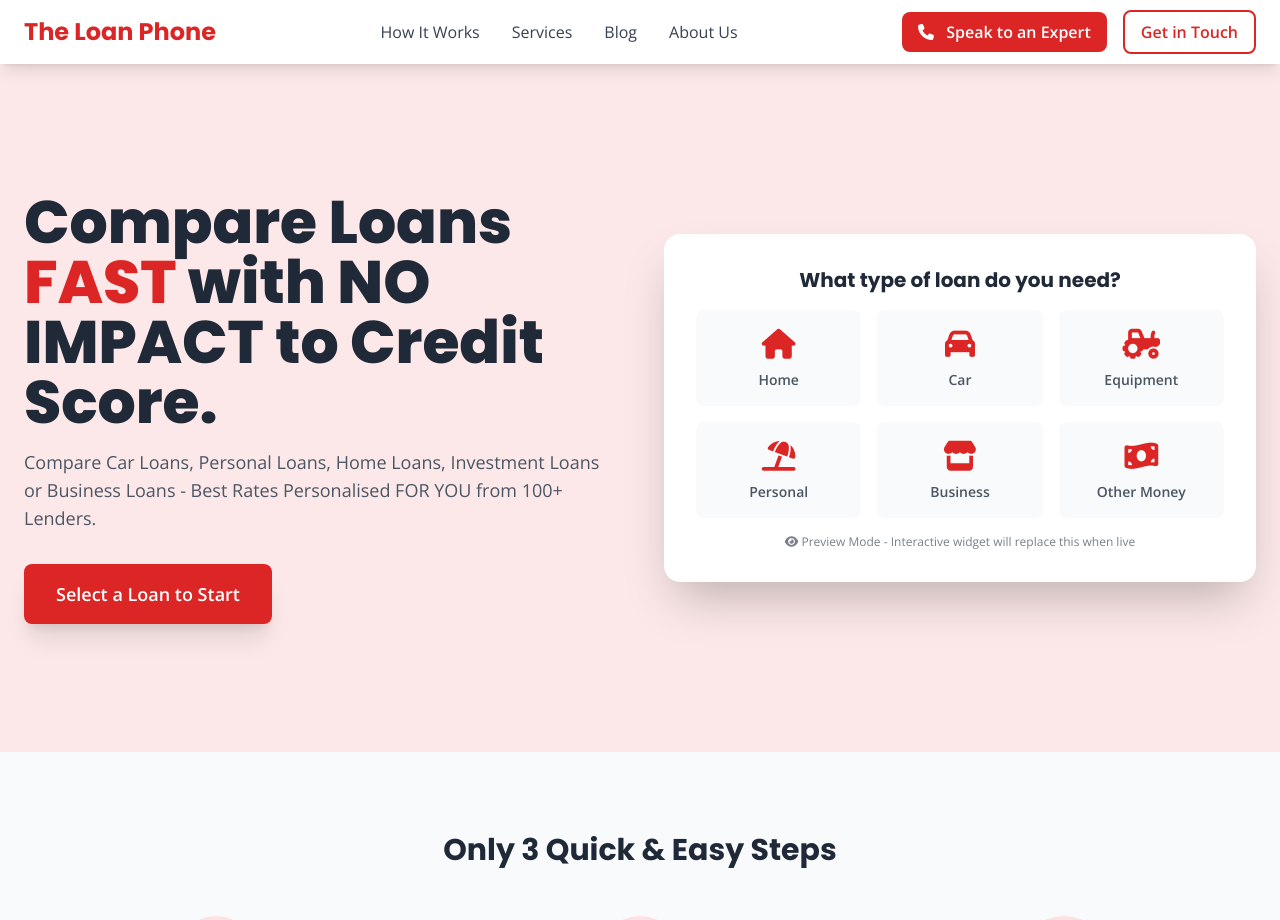
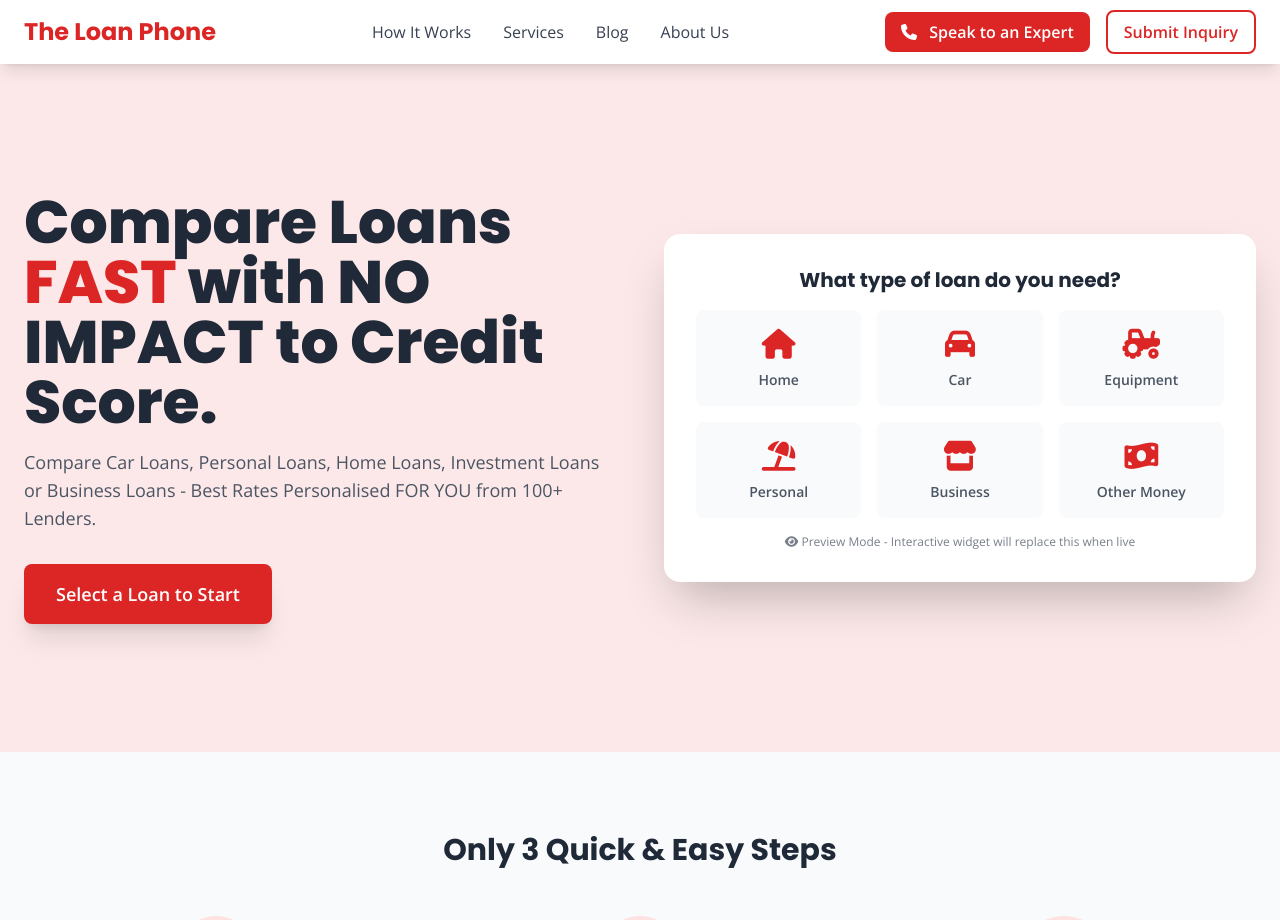
Before and after one commit to AMSumo9/loan-phone-website, a Jekyll site: the page built from index.md, in a window 1280 px wide. Shown: the top 920 px of the page. Built offline with Jekyll 4.4.1, drawn with Linux system fonts in a browser that asks for light colours; nearby versions of some CDN libraries.

Commit message:
Update header.html

```diff
--- a/_includes/header.html
+++ b/_includes/header.html
@@ -36,7 +36,7 @@
 
                 <button onclick="openSupportModal()"
                         class="px-4 py-2 border-2 border-red-600 text-red-600 font-semibold rounded-lg hover:bg-red-600 hover:text-white transition duration-200">
-                    Get in Touch
+                    Submit Inquiry
                 </button>
             </div>
 
@@ -74,7 +74,7 @@
 
                 <button onclick="openSupportModal(); toggleMobileMenu();"
                         class="block w-full px-4 py-2 border-2 border-red-600 text-red-600 font-semibold rounded-lg">
-                    Get in Touch
+                    Submit Inquiry
                 </button>
             </div>
         </div>
```
